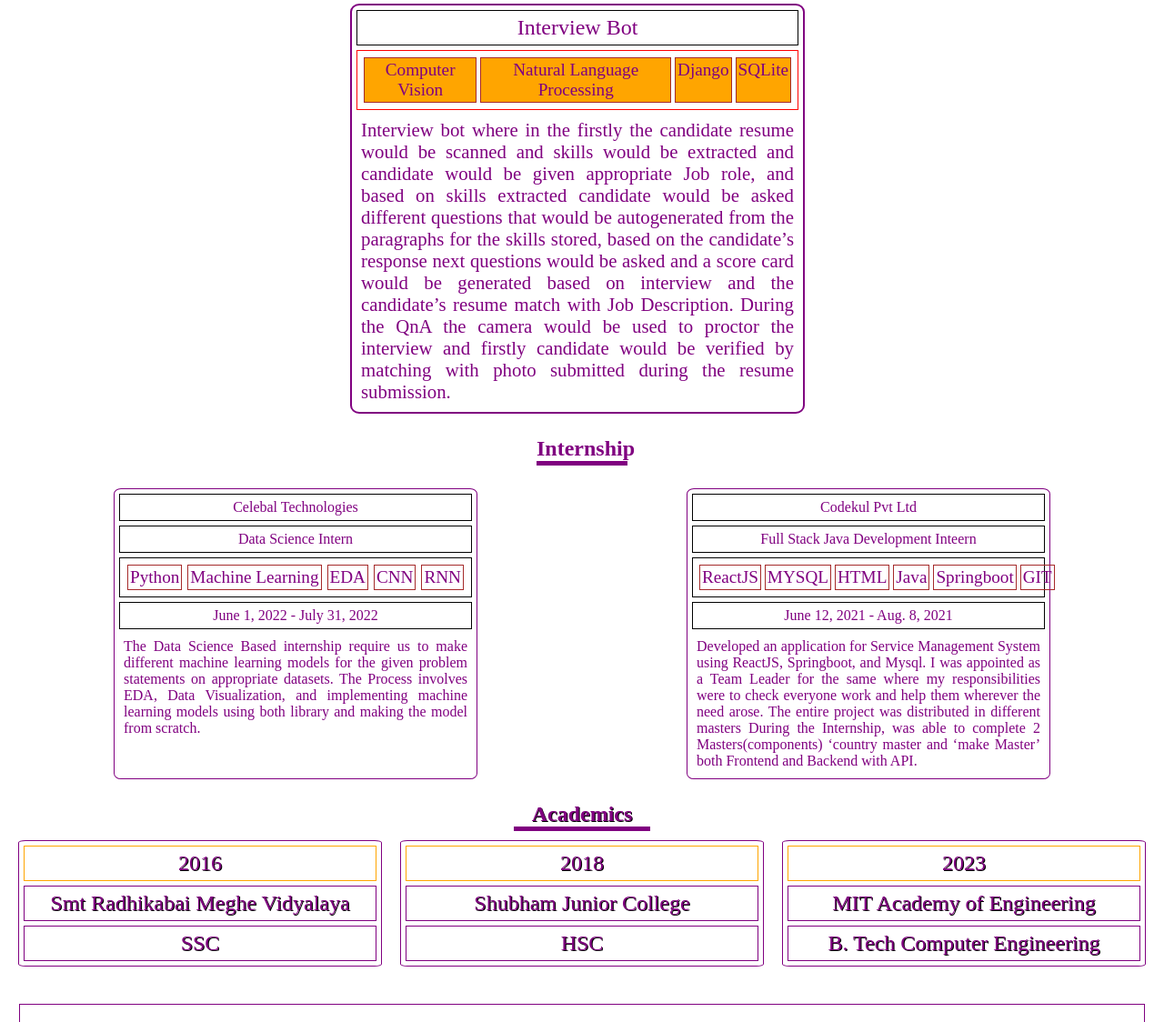
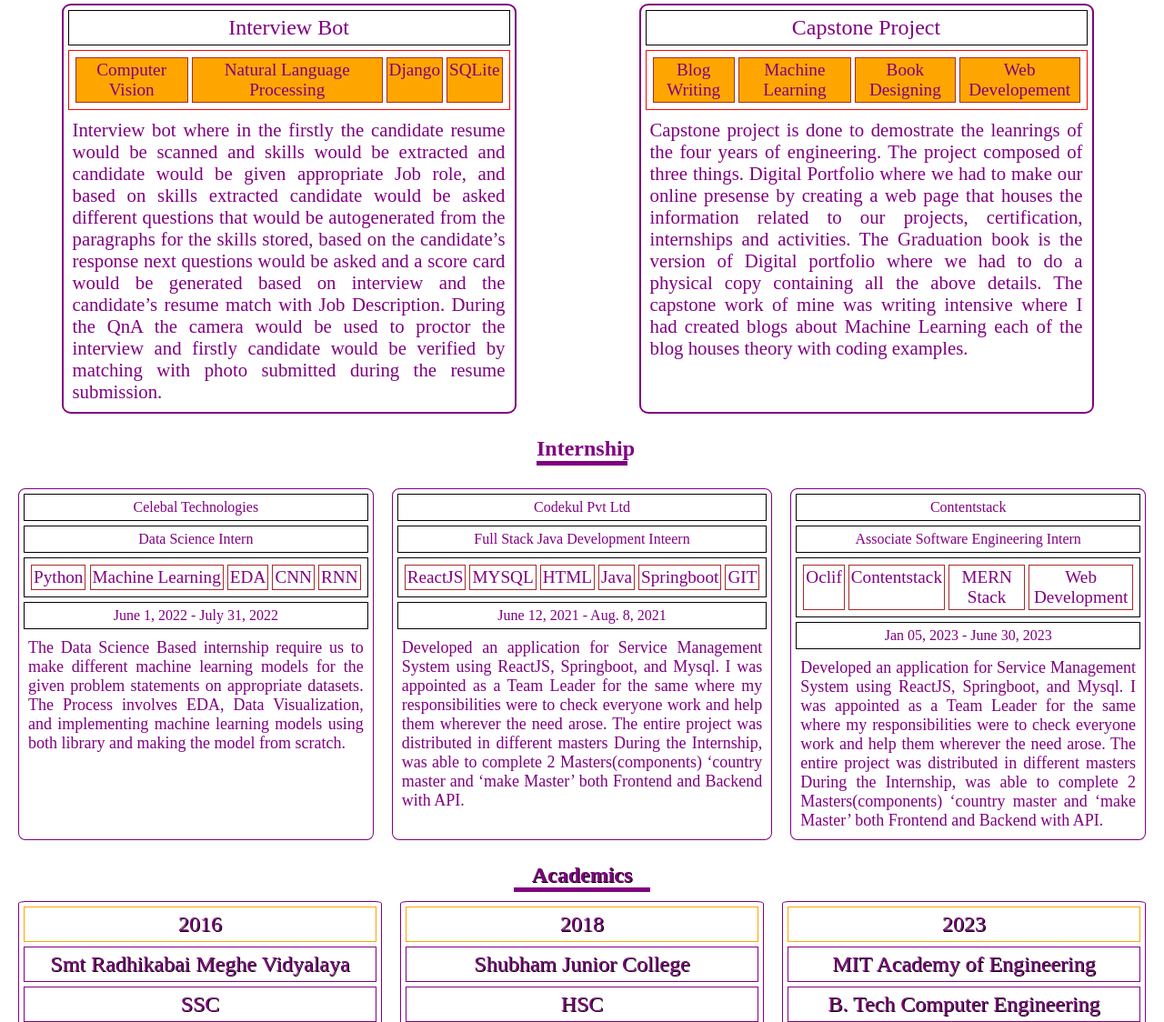
Before and after one commit to raj-1229/Personal_Website, a plain HTML site: page index.html in a window 1280 px wide. Shown: the part 1460-2584 px from the top of the page at 91% size. Drawn offline with nearby package versions, Linux system fonts and the light colour scheme.

Commit message:
final changes

```diff
--- a/index.html
+++ b/index.html
@@ -195,6 +195,27 @@
               submission.
             </div>
           </div>
+          <div class="project-card">
+            <div class="project-card-title">Capstone Project</div>
+            <div class="project-card-skills">
+              <div class="project-card-skills-card">Blog Writing</div>
+              <div class="project-card-skills-card">Machine Learning</div>
+              <div class="project-card-skills-card">Book Designing</div>
+              <div class="project-card-skills-card">Web Developement</div>
+            </div>
+            <div class="project-card-description">
+              Capstone project is done to demostrate the leanrings of the four
+              years of engineering. The project composed of three things.
+              Digital Portfolio where we had to make our online presense by
+              creating a web page that houses the information related to our
+              projects, certification, internships and activities. The
+              Graduation book is the version of Digital portfolio where we had
+              to do a physical copy containing all the above details. The
+              capstone work of mine was writing intensive where I had created
+              blogs about Machine Learning each of the blog houses theory with
+              coding examples.
+            </div>
+          </div>
         </div>
       </div>
 
@@ -241,6 +262,31 @@
             </div>
             <div class="internship-card-duration">
               June 12, 2021 - Aug. 8, 2021
+            </div>
+            <div class="internship-card-description">
+              Developed an application for Service Management System using
+              ReactJS, Springboot, and Mysql. I was appointed as a Team Leader
+              for the same where my responsibilities were to check everyone work
+              and help them wherever the need arose. The entire project was
+              distributed in different masters During the Internship, was able
+              to complete 2 Masters(components) ‘country master and ‘make
+              Master’ both Frontend and Backend with API.
+            </div>
+          </div>
+
+          <div class="internship-card">
+            <div class="internship-card-company">Contentstack</div>
+            <div class="internship-card-title">
+              Associate Software Engineering Intern
+            </div>
+            <div class="internship-card-skills">
+              <div class="internship-card-skill">Oclif</div>
+              <div class="internship-card-skill">Contentstack</div>
+              <div class="internship-card-skill">MERN Stack</div>
+              <div class="internship-card-skill">Web Development</div>
+            </div>
+            <div class="internship-card-duration">
+              Jan 05, 2023 - June 30, 2023
             </div>
             <div class="internship-card-description">
               Developed an application for Service Management System using
--- a/styles/style.css
+++ b/styles/style.css
@@ -328,7 +328,7 @@ header {
   border: 1px solid purple;
   border-radius: 2%;
   margin: 10px;
-  width: 400px;
+  width: 450px;
 }
 
 .internship-card-company {
@@ -364,6 +364,7 @@ header {
 }
 
 .internship-card-description {
+  font-size: large;
   margin: 5px;
   padding: 5px;
   text-align: center;
```
Also changed, not shown: project.html (+4 -4 lines), styles/project.css (+7 -0 lines).
